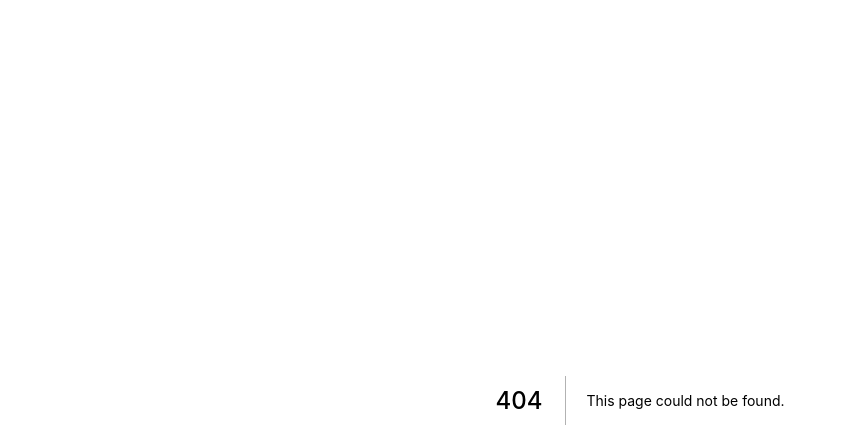
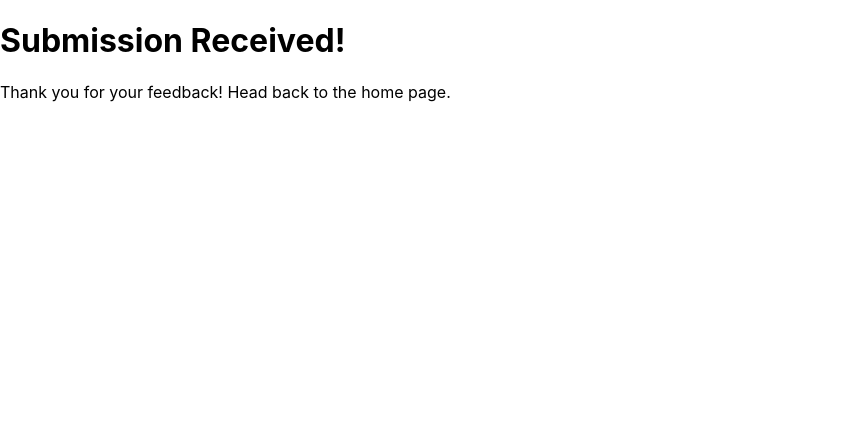
Before and after one commit to MelvinPeepers/next_example_form, a Next.js app: page /success in a window 1280 px wide. Before the commit this address had no page. Shown: the top 448 px of the page, without its empty margins (0-847 px from the left). Built offline with nearby package versions, Linux system fonts and the light colour scheme.

Commit message:
added toml

```diff
--- /dev/null
+++ b/pages/success.js
@@ -0,0 +1,18 @@
+import Head from 'next/head'
+import Link from 'next/link'
+
+export default function Success() {
+  return (
+    <div className="container">
+      <Head>
+        <title>Next.js Toolbox Template!</title>
+        <link rel="icon" href="/favicon.ico" />
+      </Head>
+
+      <main>
+        <h1>Submission Received!</h1>
+        <p>Thank you for your feedback! Head back to the <Link href="/"><a>home page</a></Link>.</p>
+      </main>
+    </div>
+  )
+}
```
